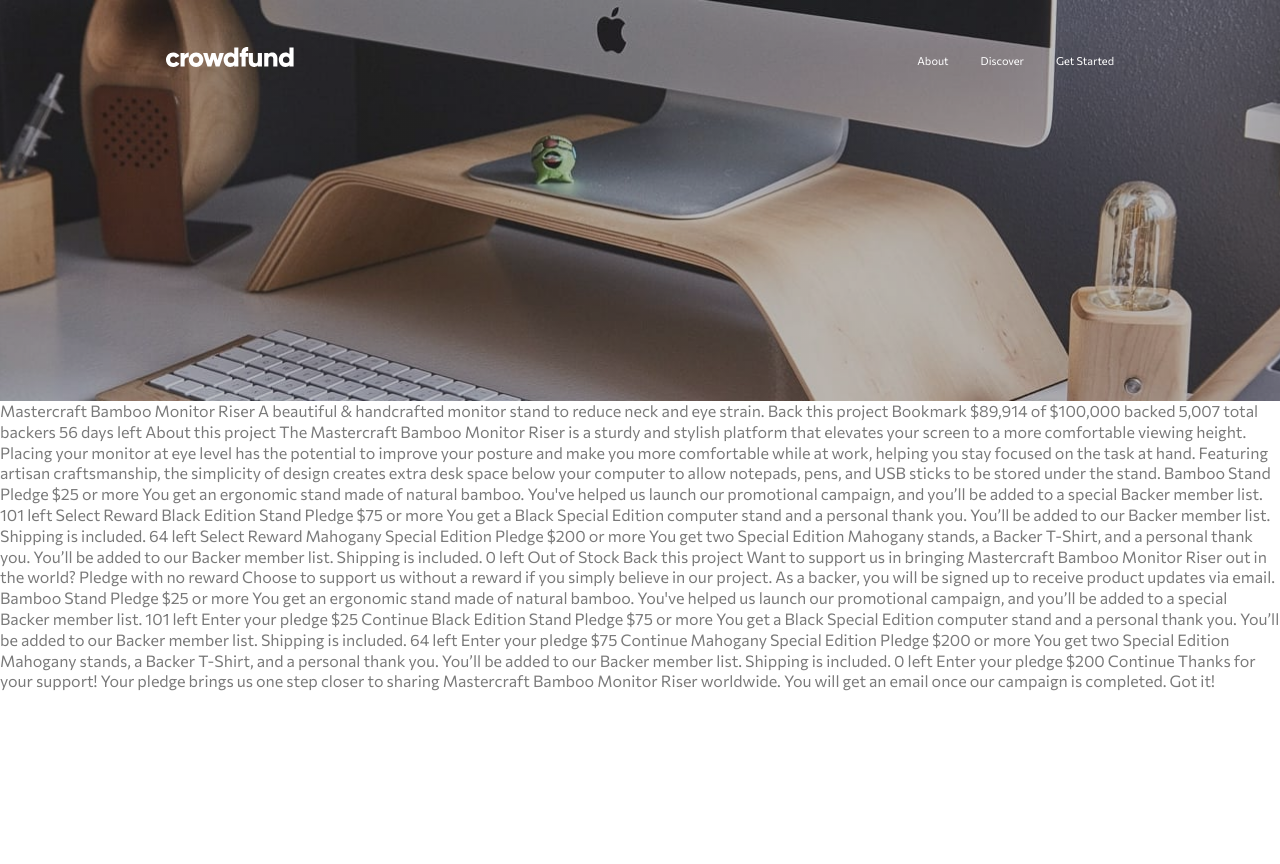
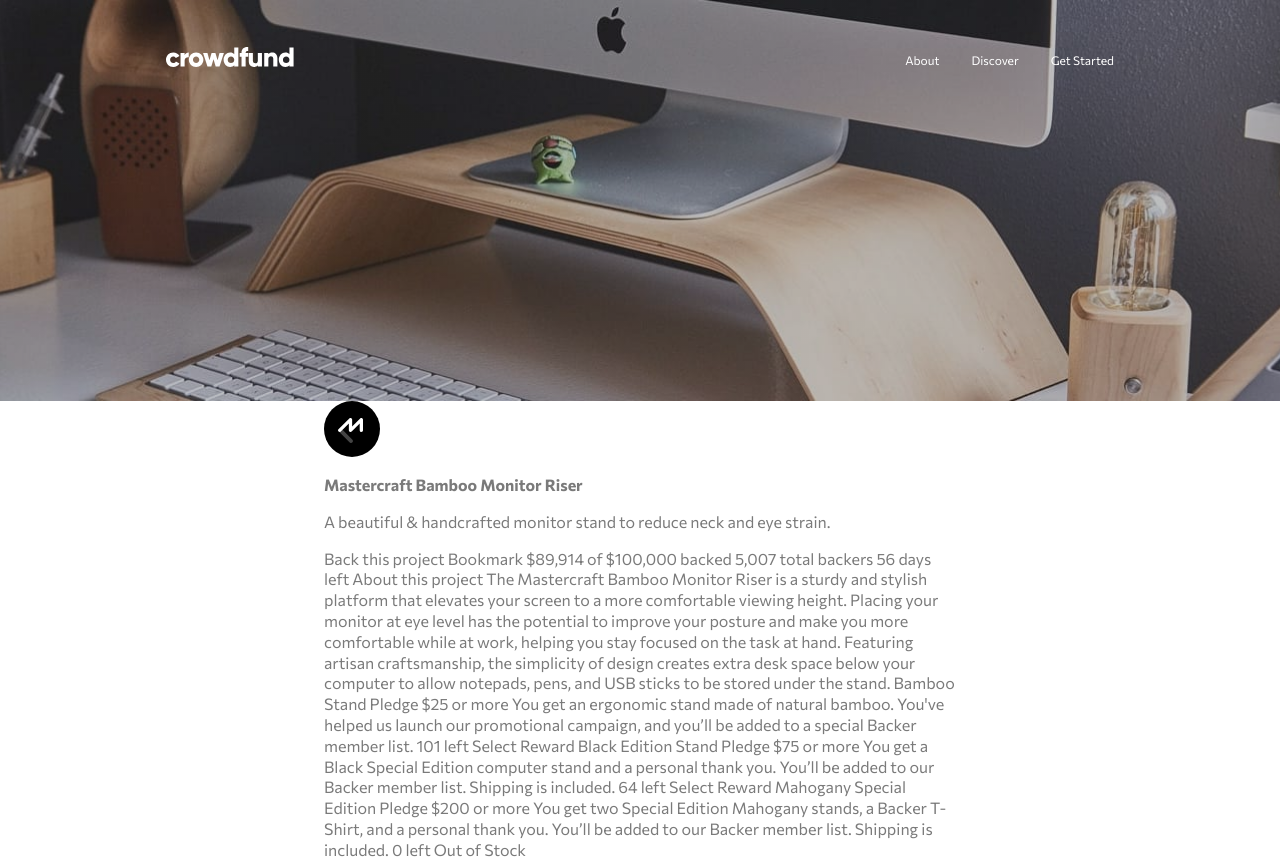
Before and after one commit to Xee308/crowdfunding-product-page-Project, a plain HTML site: page index.html in a window 1280 px wide. Shown: the top 864 px of the page. Before the commit the page ends 800 px from the top, so only its background shows below. Drawn offline with Linux system fonts and the light colour scheme.

Commit message:
Created CTA section
Create CTA section and added a reponsive container to the whole page

```diff
--- /dev/null
+++ b/app/scss/_body.scss
@@ -0,0 +1,10 @@
+.body {
+
+  position: relative;
+  background-color: white;
+
+  &__logo{
+    position: relative;
+    align-self: center;
+  }
+}
--- a/app/scss/_globals.scss
+++ b/app/scss/_globals.scss
@@ -44,6 +44,18 @@ a, a:visited, a:hover {
 
 }
 
+.container {
+
+    @include breakpoint-down(medium){
+      margin: 0 1.5rem;
+    }
+
+    @include breakpoint-up(large){
+      margin: 0 20.25rem;
+    }
+
+}
+
 // Visibility
 .hide-for-mobile{
   //hide for tablet and mobile
--- a/app/scss/_header.scss
+++ b/app/scss/_header.scss
@@ -1,3 +1,11 @@
+h1 {
+  font-size: $font-lg;
+}
+
+h2 {
+  font-size: $font-md;
+}
+
 .header {
 
   // hamburger open styles
@@ -80,4 +88,21 @@
     }
 
   }
+
+  &__popUpMenu {
+    background: white;
+    margin-top: 5.5rem;
+    flex-direction: column;
+    border-radius: 8px;
+
+    > a {
+      font-size: $font-md;
+      color: $black;
+      padding:1.75rem 1.5rem;
+
+      &:not(:last-child) {
+        border-bottom: 1px solid #e6e6e6;
+      }
+    }
+  }
 }
--- a/app/scss/_variables.scss
+++ b/app/scss/_variables.scss
@@ -6,5 +6,7 @@ $black: hsl(0, 0%, 0%);
 $darkGray: hsl(0, 0%, 48%);
 
 // Font Size
-$font-sm: 0.6875rem;
+$font-sm: 0.75rem;
 $font-md: 1rem;
+$font-lg: 1.375rem;
+$font-xl: 2rem
--- a/app/scss/style.scss
+++ b/app/scss/style.scss
@@ -3,3 +3,4 @@
 @import "animations";
 @import "globals";
 @import "header";
+@import "body";
--- a/index.html
+++ b/index.html
@@ -13,7 +13,7 @@
 
   <!-- Feel free to remove these styles or customise in your own stylesheet 👍 -->
   <style>
-    .attribution { font-size: 11px; text-align: center; }
+    .attribution { font-size: 16px; text-align: center; }
     .attribution a { color: hsl(228, 45%, 44%); }
   </style>
 </head>
@@ -38,16 +38,23 @@
       </nav>
     </div>
     <div class="overlay">
-      <div class="header__popUpMenu">
+      <div class="flex flex-jc-c header__popUpMenu">
         <a href="#">About</a><a href="#">Discover</a><a href="#">Get Started</a>
       </div>
     </div>
   </header>
-  <main>
+  <main class="container">
 
-</main>
-  Mastercraft Bamboo Monitor Riser
+    <div class="body ">
+      <section class="cta">
+        <img src="/images/logo-mastercraft.svg" class="body__logo" alt="mastercraft logo">
+        <h2>Mastercraft Bamboo Monitor Riser</h2>
+        <p>
           A beautiful & handcrafted monitor stand to reduce neck and eye strain.
+        </p>
+      </section>
+
+
 
       Back this project
       Bookmark
@@ -85,6 +92,9 @@
       to our Backer member list. Shipping is included.
       0 left
       Out of Stock
+
+    </div>
+
 
   <!-- Selection modal start -->
 
@@ -141,7 +151,7 @@
   Got it!
 
   <!-- Success modal end -->
-
+  </main>
   <script src="/app/js/script.js"></script>
 </body>
 </html>
```
Also changed, not shown: dist/style.css, 1 other file. Lines whose indentation alone changed are shown as unchanged.
